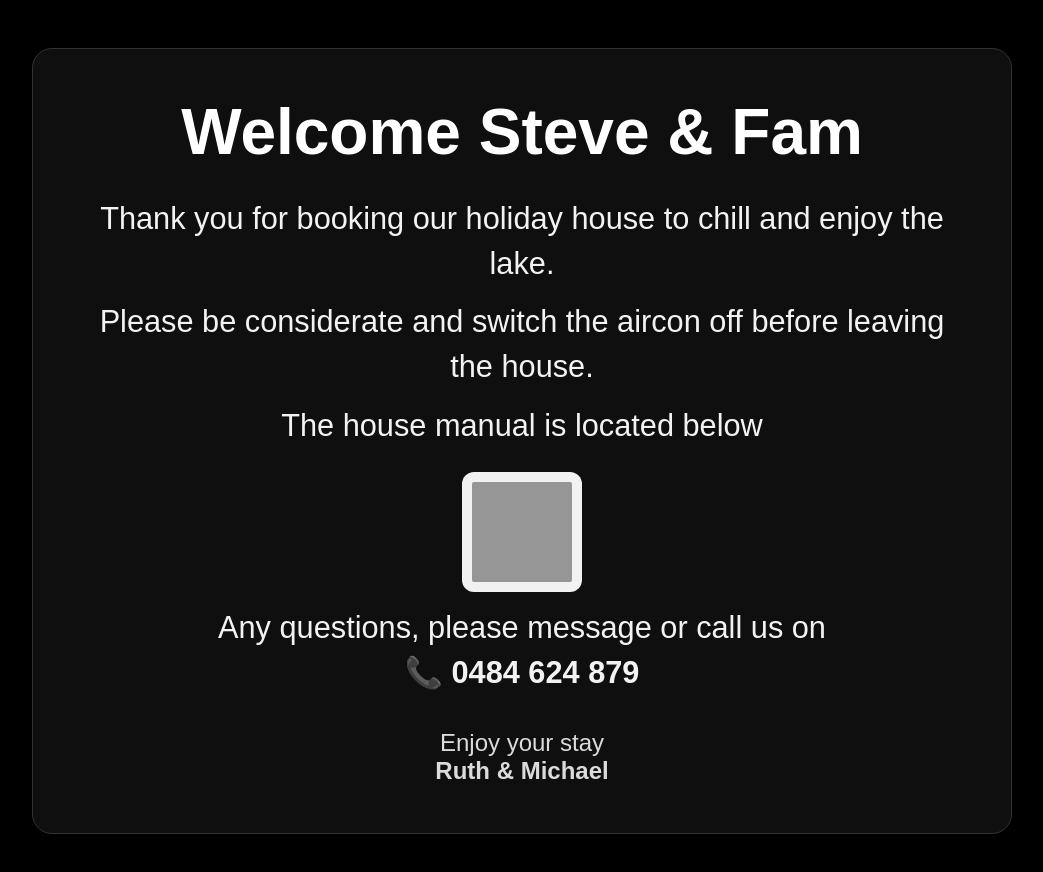
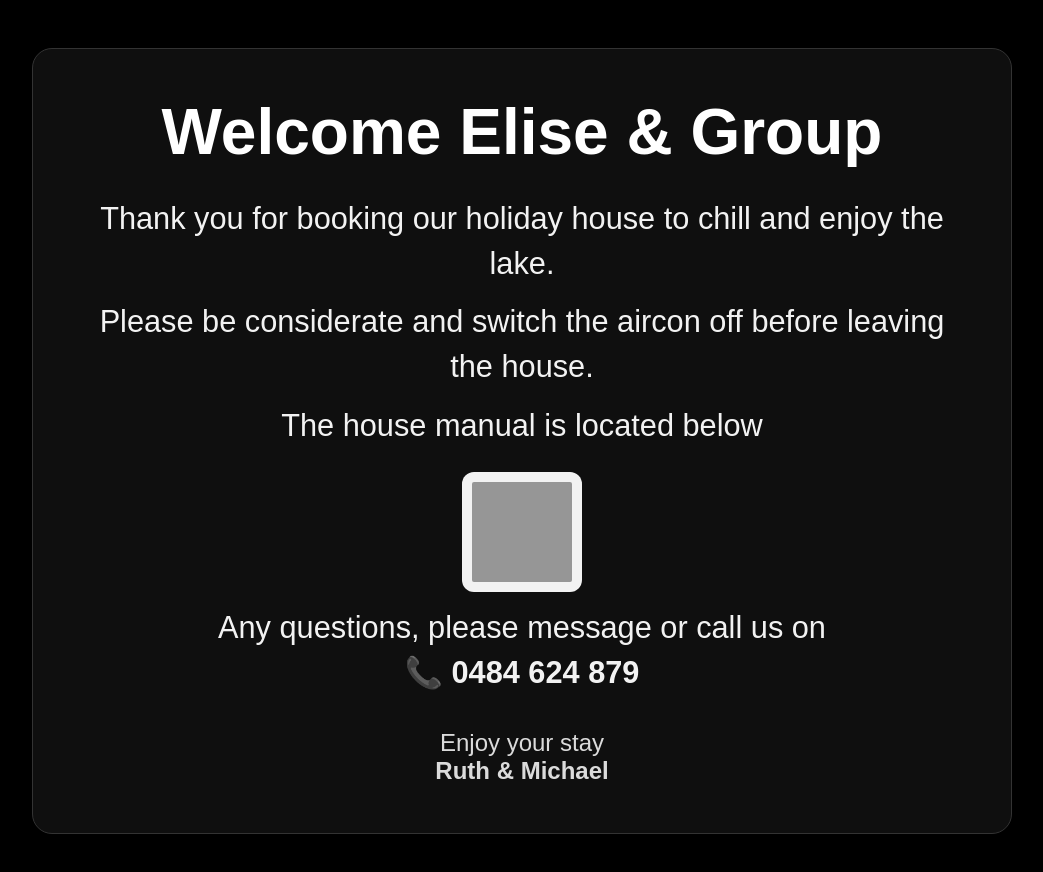
Before and after one commit to SomersetVacation/welcome-mirror, a plain HTML site: page index.html in a window 1280 px wide. Shown: the whole page, without its empty margins (118-1161 px from the left). Drawn offline with Linux system fonts and the light colour scheme; grey boxes are pictures that could not be loaded.

Commit message:
index.html

```diff
--- a/index.html
+++ b/index.html
@@ -101,7 +101,7 @@
 <body>
   <div class="container">
     <div class="card">
-      <h1>Welcome Steve & Fam </h1>
+      <h1>Welcome Elise & Group </h1>
 
       <div class="message">
         <p>
```
